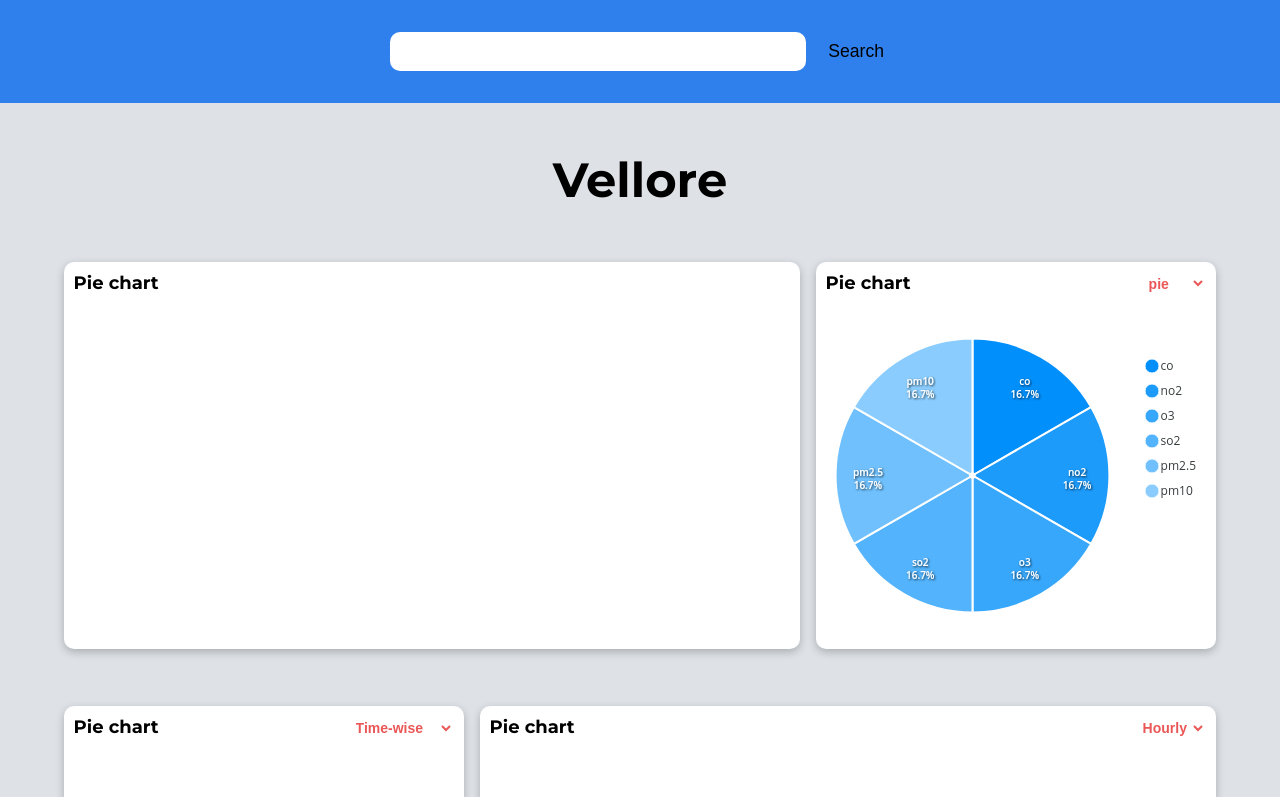
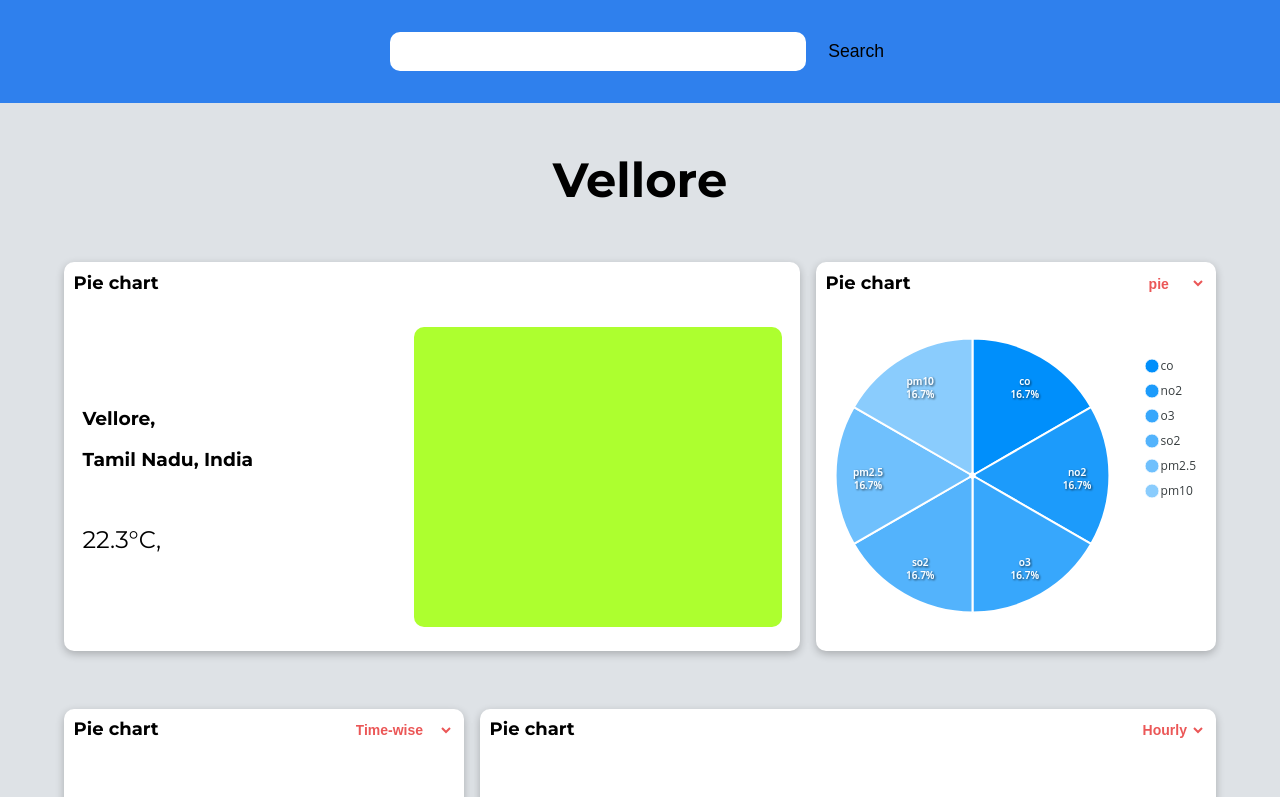
Before and after one commit to architbaurai/gdsc-task, a React (Create React App) app: page / in a window 1280 px wide. Shown: the top 797 px of the page. Built offline with nearby package versions, Linux system fonts and the light colour scheme; no server answers.

Commit message:
completed info-card template

```diff
--- a/src/App.jsx
+++ b/src/App.jsx
@@ -102,7 +102,7 @@ function Manipulator({type, setMan}){
     op3 = "Descending";
   }
 
-  return(type !== "info")? <select name="" id="" onChange={(e)=>{console.log(e.target.value); setMan((s)=>e.target.value)}}>
+  return(type !== "info" && type !== "map")? <select name="" id="" onChange={(e)=>{console.log(e.target.value); setMan((s)=>e.target.value)}}>
           <option value={op1}>{op1}</option>
           <option value={op2}>{op2}</option>
           {op3!==false? <option value={op3}>{op3}</option> : null}
@@ -428,7 +428,52 @@ function BarChart({symbol, barMan}){
 
 
 function Overview({symbol}){
-  return <div>
+
+  const [inf, setInf] = useState(["Vellore", "Tamil Nadu", "India", 12.93, 79.13, "", 22.3, ""]);
+
+  useEffect(()=>{
+    async function getCurrent(){
+
+      await fetch(`http://api.weatherapi.com/v1/current.json?key=633efb86edba4c3182c115344240904&q=${symbol}&aqi=no`)
+      .then((res)=>res.json())
+      .then((res)=>{
+
+        let city = res.location.name;
+        let region = res.location.region;
+        let country = res.location.country;
+
+        let lat = res.location.lat;
+        let lon = res.location.lon;
+
+        let ico = res.current.condition.icon;
+        let temp = res.current.temp_c;
+        let cond = res.current.condition.text;
+
+
+
+        setInf([city, region, country, lat, lon, ico, temp, cond]);
+
+        console.log(inf);
+      })
+    }
+
+    getCurrent();
+  },[symbol])
+
+  return <div className='info-card'>
+    <div className="weather-info">
+
+      <h3>{inf[0]},</h3>
+      <h3>{inf[1]}, {inf[2]}</h3>
+      <img src={inf[5]} alt="" />
+      <p>{inf[6]}°C,</p>
+      <p>{inf[7]}</p>
+
+      <div className="soc"></div>
+    </div>
+
+    <div className="map">
+    </div>
   </div>
 }
 
--- a/src/style.css
+++ b/src/style.css
@@ -2,6 +2,14 @@ body{
     margin: 0;
     font-family:Montserrat;
     background-color: #DEE2E6;
+}
+
+img{
+    max-width: 100%;
+    object-fit: cover;
+    width: 100%;
+    min-height: 20px;
+    width: 80px;
 }
 
 .main{
@@ -115,6 +123,30 @@ header button{
     width: 100%;
 }
 
+.info-card{
+    display: flex;
+    flex-direction: column;
+    align-items: center;
+    width: 100%;
+}
+
+.weather-info{
+    width: 90%;
+}
+
+.weather-info p{
+    font-size: 1.5em;
+    line-height: 0.2em;
+}
+
+.map{
+    background-color: greenyellow;
+    width: 90%;
+    border-radius: 10px;
+
+    height: 300px;
+}
+
 @media(min-width:1000px){
 
     .statistics{
@@ -144,10 +176,20 @@ header button{
         grid-area: bar;
     }
 
-
     header form{
         flex-direction: row;
     }
 
+    .info-card{
+        flex-direction: row;
+        justify-content: space-around;
+    }
 
+    .map{
+        width: 50%;
+    }
+
+    .weather-info{
+        width: 40%;
+    }
 }
```
